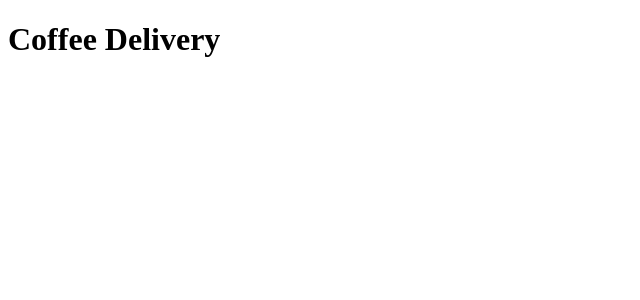
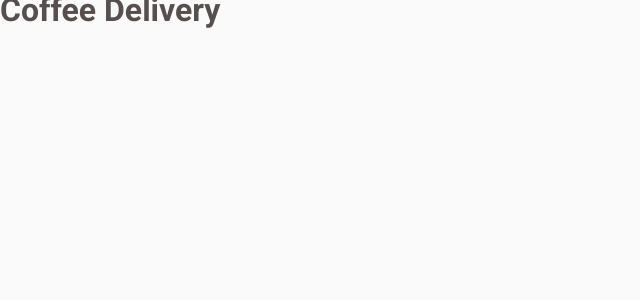
Before and after one commit to kenmarcos/coffee-delivery-front-rs, a React (Vite) app: page / in a window 1280 px wide. Shown: the top 300 px of the page, without its empty margins (0-640 px from the left). Built offline with nearby package versions, Linux system fonts and the light colour scheme.

Commit message:
chore: add style configs

```diff
--- a/index.html
+++ b/index.html
@@ -2,8 +2,18 @@
 <html lang="pt-BR">
   <head>
     <meta charset="UTF-8" />
+
+    <link rel="preconnect" href="https://fonts.googleapis.com" />
+    <link rel="preconnect" href="https://fonts.gstatic.com" crossorigin />
+
     <link rel="icon" type="image/svg+xml" href="/coffee-delivery.svg" />
     <meta name="viewport" content="width=device-width, initial-scale=1.0" />
+
+    <link
+      href="https://fonts.googleapis.com/css2?family=Baloo+2:wght@700;800&family=Roboto:wght@400;700&display=swap"
+      rel="stylesheet"
+    />
+
     <title>Coffee Delivery</title>
   </head>
   <body>
--- a/package.json
+++ b/package.json
@@ -11,11 +11,13 @@
   },
   "dependencies": {
     "react": "^18.2.0",
-    "react-dom": "^18.2.0"
+    "react-dom": "^18.2.0",
+    "styled-components": "^6.1.11"
   },
   "devDependencies": {
     "@types/react": "^18.2.66",
     "@types/react-dom": "^18.2.22",
+    "@types/styled-components": "^5.1.34",
     "@typescript-eslint/eslint-plugin": "^7.2.0",
     "@typescript-eslint/parser": "^7.2.0",
     "@vitejs/plugin-react": "^4.2.1",
--- a/src/App.tsx
+++ b/src/App.tsx
@@ -1,8 +1,14 @@
+import { ThemeProvider } from "styled-components";
+import { defaultTheme } from "./styles/themes/default";
+import { GlobalStyle } from "./styles/global";
+
 function App() {
   return (
-    <>
+    <ThemeProvider theme={defaultTheme}>
+      <GlobalStyle />
+
       <h1>Coffee Delivery</h1>
-    </>
+    </ThemeProvider>
   );
 }
 
--- /dev/null
+++ b/src/styles/global.ts
@@ -0,0 +1,31 @@
+import { createGlobalStyle } from "styled-components";
+import { mixins } from "./mixins";
+
+export const GlobalStyle = createGlobalStyle`
+    * {
+        margin: 0;
+        padding: 0;
+        box-sizing: border-box;
+    }
+
+    body {
+        background: ${({ theme }) => theme.colors.background};
+        color: ${({ theme }) => theme.colors["base-text"]};
+        -webkit-font-smoothing: antialiased;
+    }
+
+    body, input, textarea, button {
+        ${mixins.fonts.textM};
+    }
+
+    button {
+        cursor: pointer;
+        border: none;
+    }
+
+    @media (max-width: 768px) {
+        html {
+            font-size: 87.5%;
+        }
+    }
+`;
--- /dev/null
+++ b/src/styles/mixins.ts
@@ -0,0 +1,89 @@
+import { css } from "styled-components";
+
+export const mixins = {
+  fonts: {
+    titleXL: css`
+      font-family: "Baloo 2", sans-serif;
+      font-size: 3rem;
+      line-height: 130%;
+      font-weight: 800;
+    `,
+
+    titleL: css`
+      font-family: "Baloo 2", sans-serif;
+      font-size: 2rem;
+      line-height: 130%;
+      font-weight: 800;
+    `,
+
+    titleM: css`
+      font-family: "Baloo 2", sans-serif;
+      font-size: 1.5rem;
+      line-height: 130%;
+      font-weight: 800;
+    `,
+
+    titleS: css`
+      font-family: "Baloo 2", sans-serif;
+      font-size: 1.25rem;
+      line-height: 130%;
+      font-weight: 700;
+    `,
+
+    titleXS: css`
+      font-family: "Baloo 2", sans-serif;
+      font-size: 1.125rem;
+      line-height: 130%;
+      font-weight: 700;
+    `,
+
+    textL: css`
+      font-family: "Roboto", sans-serif;
+      font-size: 1.25rem;
+      line-height: 130%;
+      font-weight: 400;
+    `,
+
+    textM: css`
+      font-family: "Roboto", sans-serif;
+      font-size: 1rem;
+      line-height: 130%;
+      font-weight: 400;
+    `,
+
+    textS: css`
+      font-family: "Roboto", sans-serif;
+      font-size: 0.875rem;
+      line-height: 130%;
+      font-weight: 400;
+    `,
+
+    textXS: css`
+      font-family: "Roboto", sans-serif;
+      font-size: 0.75rem;
+      line-height: 130%;
+      font-weight: 700;
+    `,
+
+    tag: css`
+      font-family: "Roboto", sans-serif;
+      font-size: 0.625rem;
+      line-height: 130%;
+      font-weight: 700;
+    `,
+
+    buttonG: css`
+      font-family: "Roboto", sans-serif;
+      font-size: 0.875rem;
+      line-height: 160%;
+      font-weight: 700;
+    `,
+
+    buttonM: css`
+      font-family: "Roboto", sans-serif;
+      font-size: 0.75rem;
+      line-height: 160%;
+      font-weight: 400;
+    `,
+  },
+};
--- /dev/null
+++ b/src/styles/themes/default.ts
@@ -0,0 +1,22 @@
+export const defaultTheme = {
+  colors: {
+    white: "#FFFFFF",
+    background: "#FAFAFA",
+    "base-card": "#F3F2F2",
+    "base-input": "#EDEDED",
+    "base-button": "#E6E6E5",
+    "base-hover": "#D7D5D5",
+    "base-label": "#8D8686",
+    "base-text": "#574F4D",
+    "base-subtitle": "#403937",
+    "base-title": "#272221",
+
+    "purple-light": "#EBE5F9",
+    purple: "#8047F8",
+    "purple-dark": "#4B2995",
+
+    "yellow-light": "#F1E9C9",
+    yellow: "#DBAC2C",
+    "yellow-dark": "#C47F17",
+  },
+};
```
Also changed, not shown: src/types/styled.d.ts (added, +8 -0 lines), 1 other file (tests, documents, lock files or other folders).
